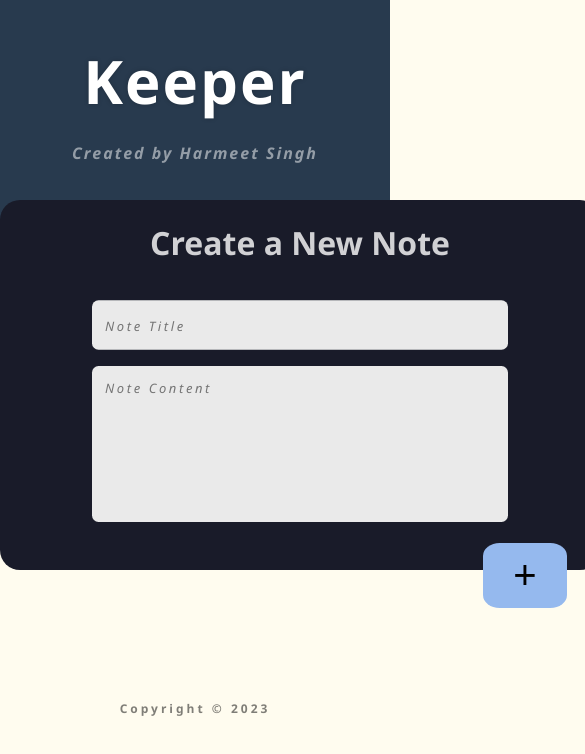
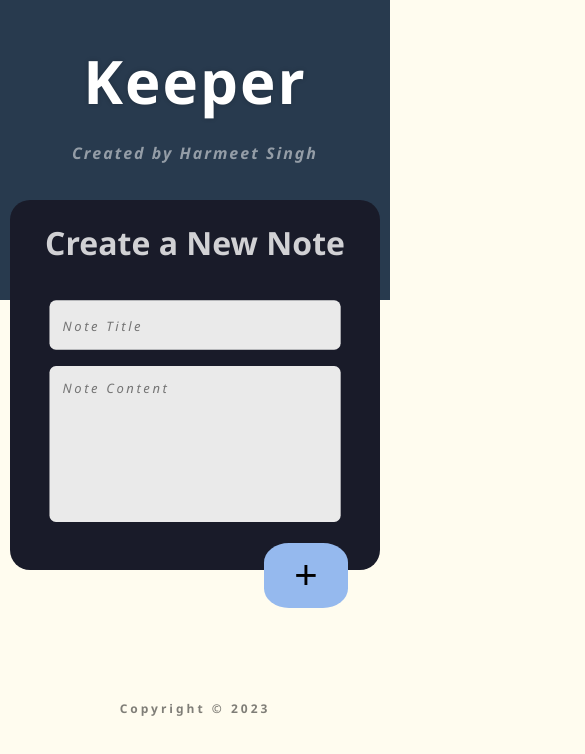
Before and after one commit to harmeet9013/keeper, a React (Create React App) app: page / in a window 390 px wide. Shown: the top 754 px of the page, 585 px wide, since content can reach past the window. Built offline with nearby package versions, Linux system fonts and the light colour scheme.

Commit message:
Even more CSS fixes. Especially for Mobile Devices

```diff
--- a/src/Components/components.css
+++ b/src/Components/components.css
@@ -69,6 +69,18 @@
 
 .CreateNote {
     background-color: #191b29;
+    width: 370px;
+    max-width: 500px;
+    display: inline-block;
+    border-radius: 20px;
+    margin-top: -100px;
+    position: sticky;
+    text-align: center;
+    height: 370px;
+    transition: all 200ms ease-in-out;
+    margin-bottom: 100px;
+
+    /* background-color: #191b29;
     width: 600px;
     display: inline-block;
     border-radius: 20px;
@@ -77,7 +89,7 @@
     text-align: center;
     height: 370px;
     transition: all 200ms ease-in-out;
-    margin-bottom: 100px;
+    margin-bottom: 100px; */
 }
 
 .CreateNote > input,
@@ -88,7 +100,7 @@
     border: none;
     outline: none;
     transition: all 200ms ease-in-out;
-    width: 300px;
+    width: 55%;
     background-color: #EAEAEA;
     padding: 10px;
     margin: 20px;
@@ -119,8 +131,8 @@
     font-size: 40px;
     padding: 10px 30px;
     transform: scale(1);
-    border-radius: 20%;
-    margin-right: -450px;
+    border-radius: 30%;
+    margin-right: -60%;
     margin-top: 14px;
 }
 
```
